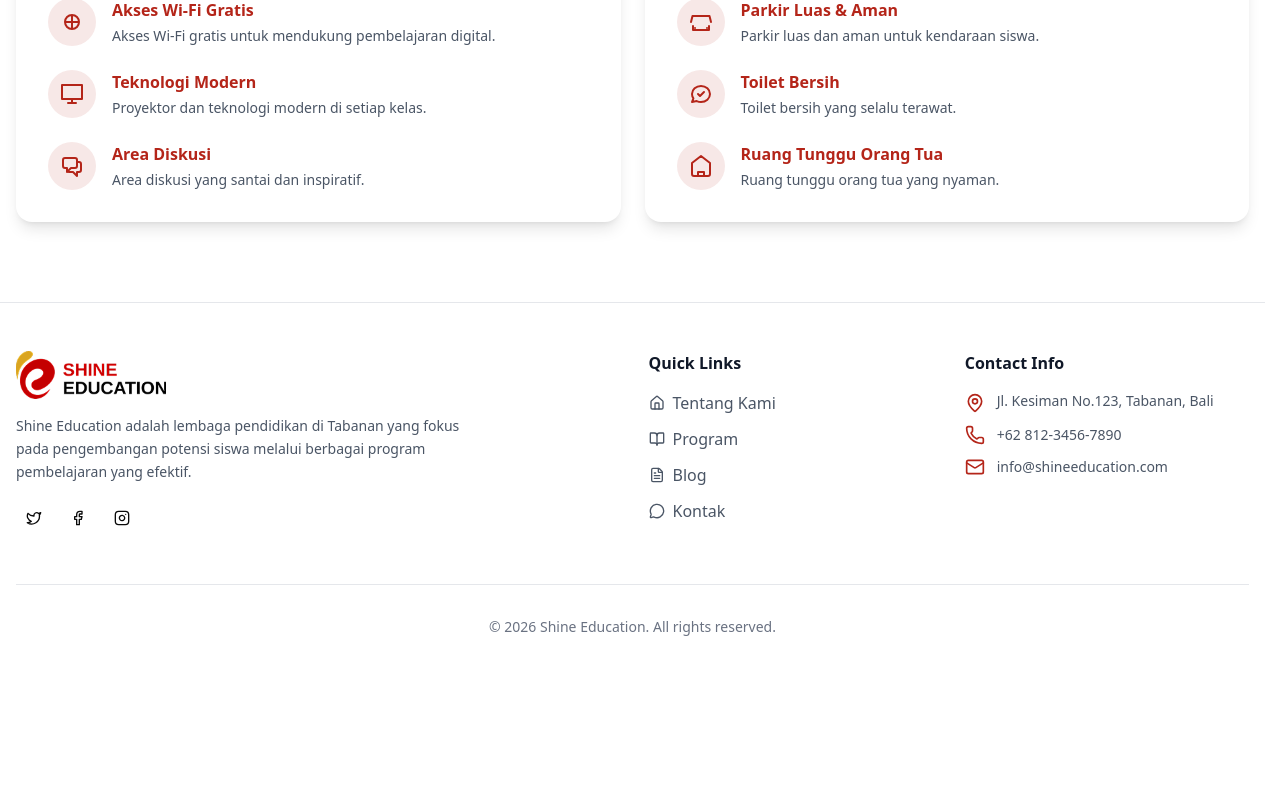
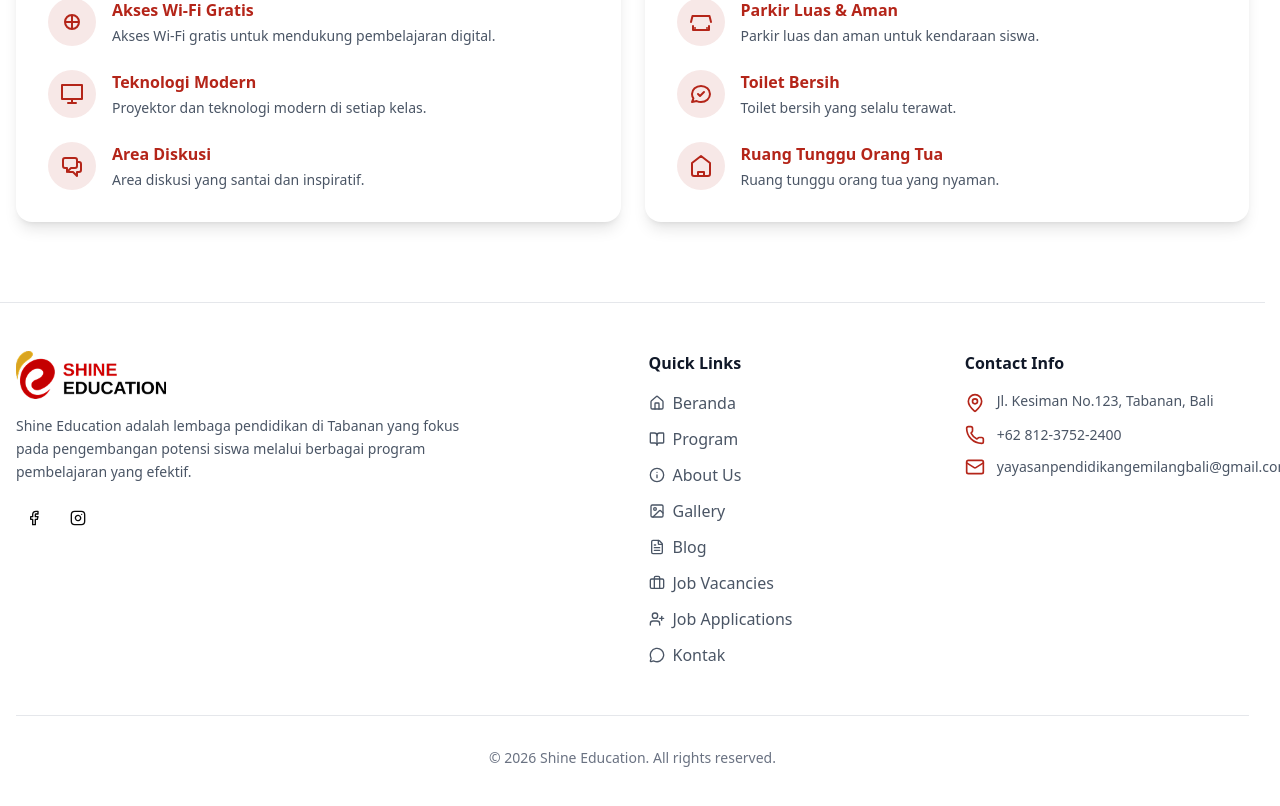
Before and after one commit to Central-Saga/landing-shineedu, a Next.js app: page / in a window 1280 px wide. Shown: the part 3305-4111 px from the top of the page. Before the commit the page ends 3990 px from the top, so only its background shows below. Built offline with nearby package versions, Linux system fonts and the light colour scheme.

Commit message:
update footer

```diff
--- a/components/(landing)/homes/Footer.tsx
+++ b/components/(landing)/homes/Footer.tsx
@@ -2,10 +2,32 @@ import Image from "next/image";
 import Link from "next/link";
 import { Button } from "@/components/ui/button";
 import {
-  MapPin, Phone, Mail, Twitter, Facebook, Instagram,
-  Home, BookOpen, FileText, MessageCircle
+  MapPin,
+  Phone,
+  Mail,
+  Facebook,
+  Instagram,
+  Home,
+  BookOpen,
+  FileText,
+  MessageCircle,
+  Info,
+  Image as ImageIcon,
+  Briefcase,
+  UserPlus,
 } from "lucide-react";
 import { Container } from "../Container";
+
+const QUICK_LINKS = [
+  { label: "Beranda", href: "/", icon: Home },
+  { label: "Program", href: "/programs", icon: BookOpen },
+  { label: "About Us", href: "/about", icon: Info },
+  { label: "Gallery", href: "/gallery", icon: ImageIcon },
+  { label: "Blog", href: "/blog", icon: FileText },
+  { label: "Job Vacancies", href: "/job-vacancies", icon: Briefcase },
+  { label: "Job Applications", href: "/job-applications", icon: UserPlus },
+  { label: "Kontak", href: "/kontak", icon: MessageCircle },
+];
 
 const Footer = () => {
   return (
@@ -27,14 +49,15 @@ const Footer = () => {
               pembelajaran yang efektif.
             </p>
             <div className="flex gap-2">
-              <Button variant="ghost" size="icon" className="hover:text-[#b42519]">
-                <Twitter className="h-5 w-5" />
+              <Button variant="ghost" size="icon" className="hover:text-[#b42519]" asChild>
+                <a href="https://www.facebook.com/shineeducationbali" target="_blank" rel="noopener noreferrer" aria-label="Facebook">
+                  <Facebook className="h-5 w-5" />
+                </a>
               </Button>
-              <Button variant="ghost" size="icon" className="hover:text-[#b42519]">
-                <Facebook className="h-5 w-5" />
-              </Button>
-              <Button variant="ghost" size="icon" className="hover:text-[#b42519]">
-                <Instagram className="h-5 w-5" />
+              <Button variant="ghost" size="icon" className="hover:text-[#b42519]" asChild>
+                <a href="https://www.instagram.com/shineeducationbali/" target="_blank" rel="noopener noreferrer" aria-label="Instagram">
+                  <Instagram className="h-5 w-5" />
+                </a>
               </Button>
             </div>
           </div>
@@ -43,30 +66,14 @@ const Footer = () => {
           <div>
             <h3 className="font-semibold mb-4 text-gray-900">Quick Links</h3>
             <ul className="space-y-3">
-              <li>
-                <Link href="/" className="text-gray-600 hover:text-[#b42519] flex items-center gap-2 transition-colors">
-                  <Home className="h-4 w-4" />
-                  Tentang Kami
-                </Link>
-              </li>
-              <li>
-                <Link href="/programs" className="text-gray-600 hover:text-[#b42519] flex items-center gap-2 transition-colors">
-                  <BookOpen className="h-4 w-4" />
-                  Program
-                </Link>
-              </li>
-              <li>
-                <Link href="/blog" className="text-gray-600 hover:text-[#b42519] flex items-center gap-2 transition-colors">
-                  <FileText className="h-4 w-4" />
-                  Blog
-                </Link>
-              </li>
-              <li>
-                <Link href="/kontak" className="text-gray-600 hover:text-[#b42519] flex items-center gap-2 transition-colors">
-                  <MessageCircle className="h-4 w-4" />
-                  Kontak
-                </Link>
-              </li>
+              {QUICK_LINKS.map(({ label, href, icon: Icon }) => (
+                <li key={href + label}>
+                  <Link href={href} className="text-gray-600 hover:text-[#b42519] flex items-center gap-2 transition-colors">
+                    <Icon className="h-4 w-4" />
+                    {label}
+                  </Link>
+                </li>
+              ))}
             </ul>
           </div>
 
@@ -80,11 +87,15 @@ const Footer = () => {
               </li>
               <li className="flex items-center gap-3">
                 <Phone className="w-5 h-5 text-[#b42519] flex-shrink-0" />
-                <span className="text-gray-600 text-sm">+62 812-3456-7890</span>
+                <a href="https://wa.me/6281237522400" className="text-gray-600 text-sm hover:text-[#b42519]" target="_blank" rel="noopener noreferrer">
+                  +62 812-3752-2400
+                </a>
               </li>
               <li className="flex items-center gap-3">
                 <Mail className="w-5 h-5 text-[#b42519] flex-shrink-0" />
-                <span className="text-gray-600 text-sm">info@shineeducation.com</span>
+                <a href="mailto:yayasanpendidikangemilangbali@gmail.com" className="text-gray-600 text-sm hover:text-[#b42519]">
+                  yayasanpendidikangemilangbali@gmail.com
+                </a>
               </li>
             </ul>
           </div>
```
